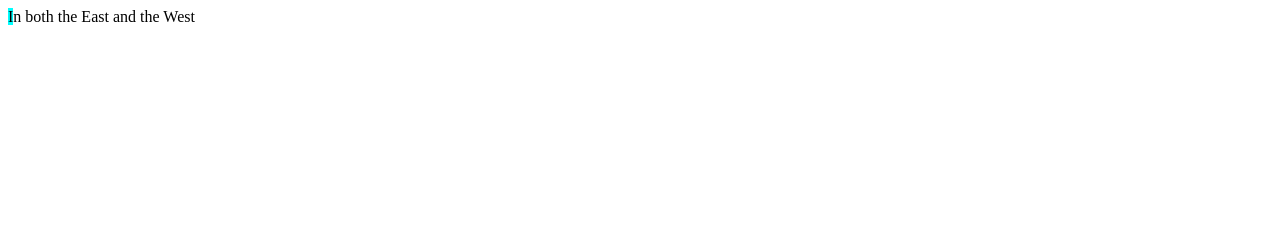
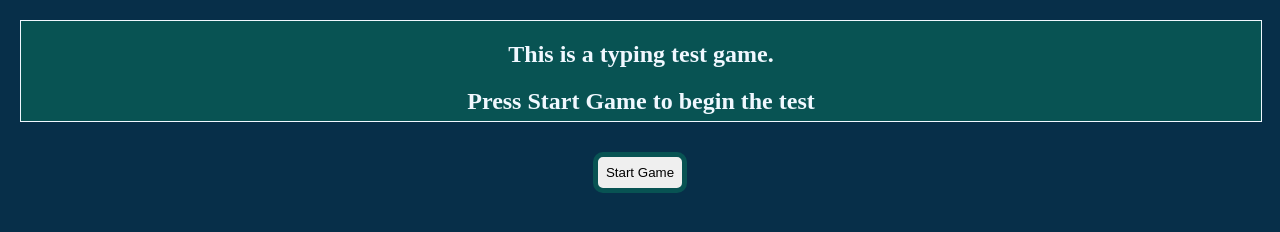
Before and after one commit to amiralipaak/Typing-Speed-Test-2, a plain HTML site: page index.html in a window 1280 px wide. Drawn offline with Linux system fonts and the light colour scheme.

Commit message:
added style to it and finished the javascript of it

```diff
--- a/index.html
+++ b/index.html
@@ -5,12 +5,18 @@
     <meta http-equiv="X-UA-Compatible" content="IE=edge" />
     <meta name="viewport" content="width=device-width, initial-scale=1.0" />
     <title>Document</title>
-    <link rel="stylesheet" href="style.css" />
+    <link rel="stylesheet" href="/style.css" />
   </head>
   <body>
+    <div class="header" id="header">
+      <h2>This is a typing test game.</h2>
+      <h2>Press Start Game to begin the test</h2>
+    </div>
     <div id="typing"></div>
     <div id="stats"></div>
-
+    <button onclick="startGame();" id="startGame" class="button">
+      Start Game
+    </button>
     <script src="scripts.js"></script>
   </body>
 </html>
--- a/scripts.js
+++ b/scripts.js
@@ -1,5 +1,22 @@
 const typingDiv = document.getElementById("typing");
-const text = `In both the East and the West`;
+const statsDiv = document.getElementById("stats");
+const startGameBtn = document.getElementById("startGame");
+const header = document.getElementById("header");
+
+const pharagraphs = [
+  `The Internet has revolutionized the computer and communications world like nothing before.`,
+  `The invention of the telegraph, telephone, radio, and computer set the stage for this unprecedented integration of capabilities.`,
+  `In both the East and the West, coinage proper was preceded by more primitive currencies, nonmonetary or semi-monetary`,
+  `which survived into the historic age of true coins, and may have derived originally from the barter of cattle, implements, and the like.`,
+];
+
+const startGame = () => {
+  startGameBtn.classList.add("hidden");
+  header.classList.add("hidden");
+  typingDiv.innerHTML = "";
+  statsDiv.innerHTML = "";
+
+  const text = pharagraphs[parseInt(Math.random() * pharagraphs.length)];
 
   const characters = text.split("").map((char) => {
     const span = document.createElement("span");
@@ -13,7 +30,6 @@ let cursorCharacter = characters[cursorIndex];
   cursorCharacter.classList.add("cursor");
 
   let startTime = null;
-let endTime = null;
 
   const keyListener = document.addEventListener("keydown", ({ key }) => {
     console.log(key);
@@ -26,7 +42,7 @@ const keyListener = document.addEventListener("keydown", ({ key }) => {
       cursorCharacter = characters[++cursorIndex];
     }
     if (cursorIndex >= characters.length) {
-    endTime = new Date();
+      const endTime = new Date();
       const delta = endTime - startTime;
       const seconds = delta / 1000;
       const minutes = seconds / 60;
@@ -35,7 +51,9 @@ const keyListener = document.addEventListener("keydown", ({ key }) => {
       const wpm = wps * 60.0;
       document.getElementById("stats").innerText = `wpm = ${parseInt(wpm)}`;
       document.removeEventListener("keydown", keyListener);
+      startGameBtn.classList.remove("hidden");
       return;
     }
     cursorCharacter.classList.add("cursor");
   });
+};
--- a/style.css
+++ b/style.css
@@ -1,6 +1,35 @@
+body {
+  margin: 10px;
+  padding: 10px;
+  box-sizing: border-box;
+  text-align: center;
+  background-color: #072f49;
+  color: #f0f8ff;
+}
+.header {
+  width: 100%;
+  height: 100px;
+  background-color: #085353;
+  border: solid 1px;
+}
+
 .cursor {
-  background-color: aqua;
+  background-color: #3ca50c;
 }
 .done {
-  color: gray;
+  color: rgb(19, 90, 148);
 }
+.hidden {
+  display: none;
+}
+.button {
+  margin: 10px;
+  padding: 8px;
+  border: solid #085353 5px;
+  border-radius: 10px;
+}
+#stats {
+  color: #f0f8ff;
+  padding: 10px;
+  font-size: 35px;
+}
```
Lines whose indentation alone changed are shown as unchanged.
